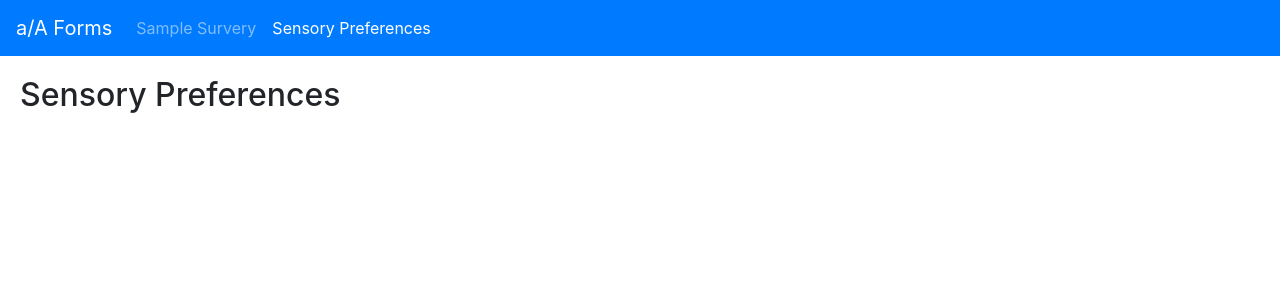
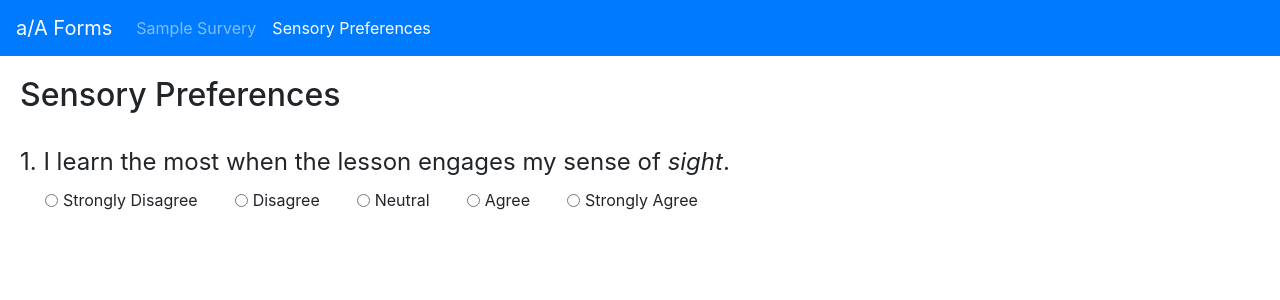
Before and after one commit to nkuek/advanced-react-form, a React (Create React App) app: page /sensory-preferences in a window 1280 px wide. Shown: the top 300 px of the page. Built offline with nearby package versions, Linux system fonts and the light colour scheme.

Commit message:
started sensory preferences

```diff
--- a/src/App.js
+++ b/src/App.js
@@ -2,6 +2,7 @@ import React from 'react';
 import Home from './components/Home';
 import NavigationWithRouter from './components/Navigation';
 import sample from './data/sample.json';
+import spi from './data/spi.json';
 import SampleSurvey from './components/SampleSurvey';
 import SensoryPreferences from './components/SensoryPreferences';
 import { Route, Switch } from 'react-router-dom';
@@ -19,7 +20,7 @@ function App() {
                     <SampleSurvey data={sample} />
                 </Route>
                 <Route path="/sensory-preferences">
-                    <SensoryPreferences />
+                    <SensoryPreferences data={spi} />
                 </Route>
             </Switch>
         </div>
--- a/src/components/SensoryPreferences.js
+++ b/src/components/SensoryPreferences.js
@@ -1,9 +1,106 @@
-const SensoryPreferences = () => {
+import { useState, useEffect } from 'react';
+import { Form } from 'react-bootstrap';
+import '../index.css';
+const SensoryPreferences = ({ data }) => {
+    const [engagementPreference, setEngagementPreference] = useState('');
+    const [memoryPreference, setMemoryPreference] = useState('');
+    const [activityPreference, setActivityPreference] = useState('');
+    const [lessonRetention, setLessonRetention] = useState('');
+    const [newDevice, setNewDevice] = useState('');
+    const [errors, setErrors] = useState([]);
+
+    // useEffect(() => {
+    //     console.log()
+    // })
+
+    for (let i = 1; i < data.questions.length; i += 3) {
+        let [
+            engagementQuestions,
+            memoryQuestions,
+            activityPreference,
+            lessonQuestions,
+            newDeviceQuestions,
+        ] = data.questions.slice(i, i + 3);
+
+        console.log(engagementQuestions);
+        console.log(memoryQuestions);
+    }
+    // const engagementQuestions = data.questions.splice(1, 3);
+    // const memoryQuestions = data.questions.splice(1, 3);
+    // const activityQuestions = data.questions.splice(1, 3);
+    // const lessonQuestions = data.questions.splice(1, 3);
+    // const newDeviceQuestions = data.questions.splice(1, 3);
+    // console.log('engagement', engagementQuestions);
+    // console.log('memory', memoryQuestions);
+
     return (
         <div>
             <h2 className="header">Sensory Preferences</h2>
+            <Form className="form">
+                <Form.Group>
+                    <Form.Label as="legend">
+                        1. I learn the most when the lesson engages my sense of{' '}
+                        <em>sight</em>.
+                    </Form.Label>
+                    <Options questionType="engagement" />
+                </Form.Group>
+            </Form>
         </div>
     );
 };
 
+const Options = ({ questionType }) => {
+    return (
+        <>
+            <Form.Check
+                inline
+                label="Strongly Disagree"
+                type="radio"
+                value={1}
+                name={questionType}
+                id={`${questionType} 1`}
+                className="form-choices"
+            />
+            <Form.Check
+                inline
+                id={`${questionType} 2`}
+                label="Disagree"
+                name={questionType}
+                type="radio"
+                value={2}
+                className="form-choices"
+            />
+            <Form.Check
+                inline
+                label="Neutral"
+                id={`${questionType} 3`}
+                name={questionType}
+                name={questionType}
+                type="radio"
+                value={3}
+                className="form-choices"
+            />
+            <Form.Check
+                inline
+                id={`${questionType} 4`}
+                name={questionType}
+                label="Agree"
+                name={questionType}
+                type="radio"
+                value={4}
+                className="form-choices"
+            />
+            <Form.Check
+                inline
+                label="Strongly Agree"
+                id={`${questionType} 5`}
+                name={questionType}
+                type="radio"
+                value={5}
+                className="form-choices"
+            />
+        </>
+    );
+};
+
 export default SensoryPreferences;
--- a/src/index.css
+++ b/src/index.css
@@ -21,3 +21,8 @@
 .errors {
     color: red;
   }
+
+  .form-choices {
+      padding: 0px;
+      margin-left: 25px
+  }
```
